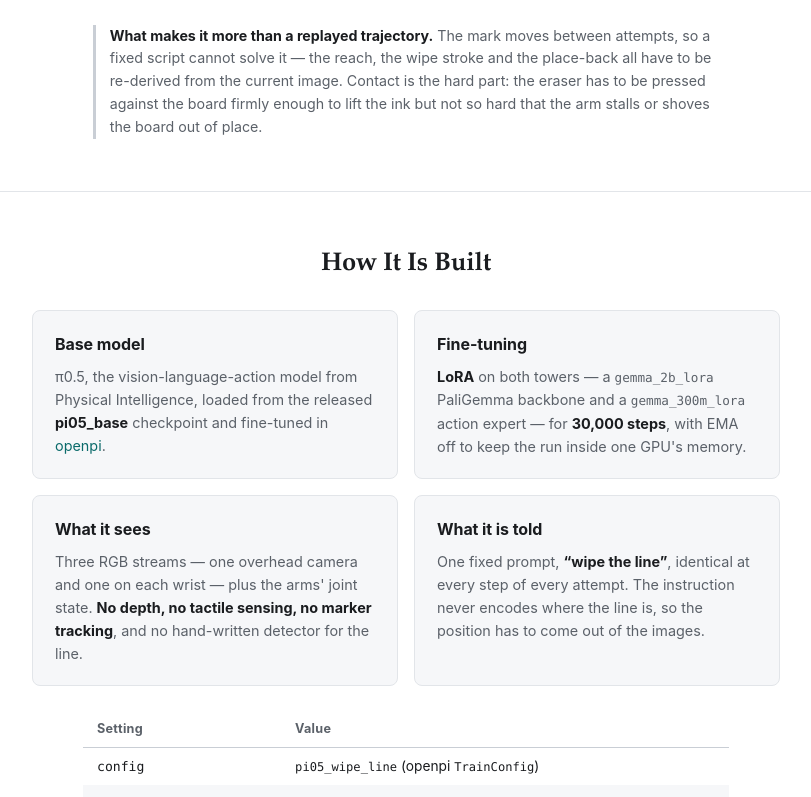
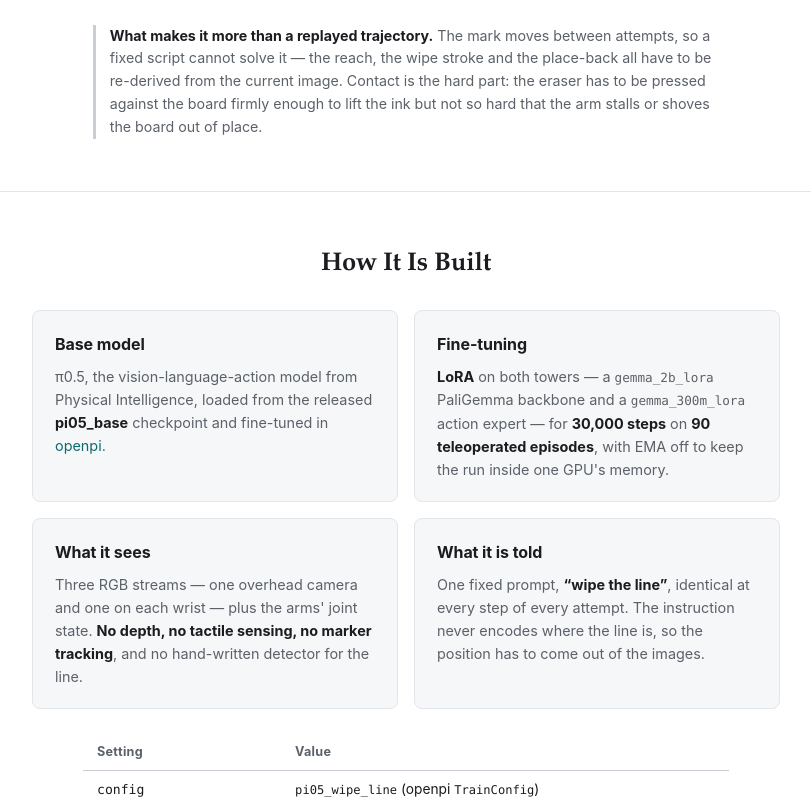
Before and after one commit to theotaoliu/wipe-line-page, a plain HTML site: page index.html in a window 1280 px wide. Shown: the part 2003-2800 px from the top of the page, without its empty margins (234-1045 px from the left). Drawn offline with Linux system fonts and the light colour scheme.

Commit message:
Record the 90-episode demonstration set

```diff
--- a/index.html
+++ b/index.html
@@ -170,6 +170,7 @@
       <span>π0.5 + LoRA</span>
       <span>bimanual ALOHA</span>
       <span>3 RGB cameras</span>
+      <span>90 demonstrations</span>
       <span>real hardware</span>
     </div>
   </div>
@@ -255,8 +256,8 @@
       <div class="card">
         <h3>Fine-tuning</h3>
         <p><b>LoRA</b> on both towers — a <code>gemma_2b_lora</code> PaliGemma backbone and a
-        <code>gemma_300m_lora</code> action expert — for <b>30,000 steps</b>, with EMA off to keep
-        the run inside one GPU's memory.</p>
+        <code>gemma_300m_lora</code> action expert — for <b>30,000 steps</b> on <b>90 teleoperated
+        episodes</b>, with EMA off to keep the run inside one GPU's memory.</p>
       </div>
       <div class="card">
         <h3>What it sees</h3>
@@ -282,7 +283,7 @@
           <tr><td>steps</td><td>30,000</td></tr>
           <tr><td>cameras</td><td><code>cam_high</code>, <code>cam_left_wrist</code>, <code>cam_right_wrist</code></td></tr>
           <tr><td>prompt</td><td><code>wipe the line</code></td></tr>
-          <tr><td>demonstrations</td><td>teleoperated on this rig, LeRobot format</td></tr>
+          <tr><td>demonstrations</td><td>90 teleoperated episodes, LeRobot format</td></tr>
         </tbody>
       </table>
     </div>
```
